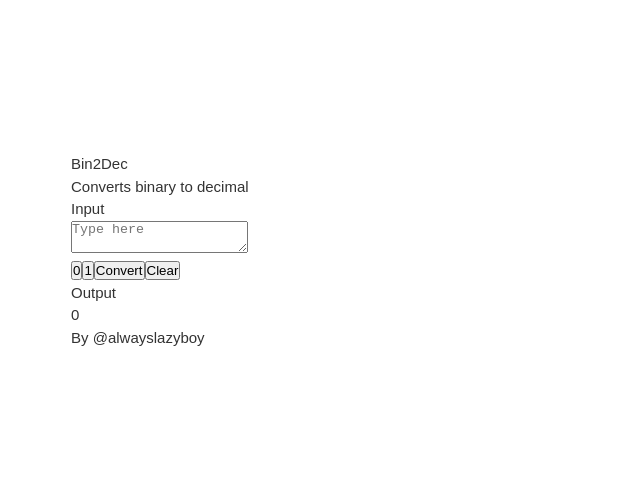
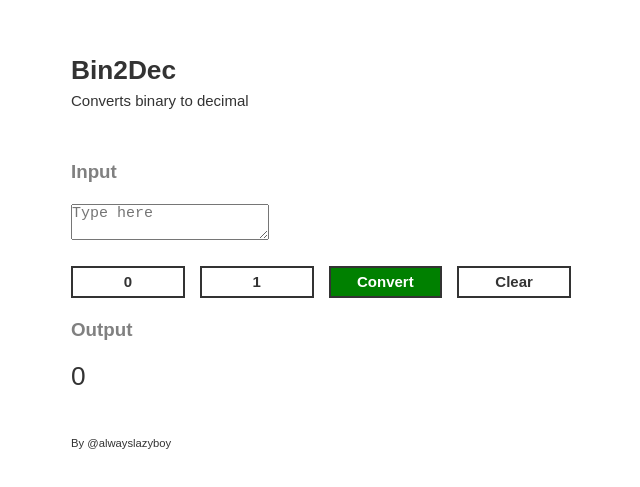
Before and after one commit to alwayslazyboy/bin2dec, a React (Vite) app: page / in a window 1280 px wide. Shown: the part 149-636 px from the top of the page, without its empty margins (319-959 px from the left). Built offline with nearby package versions, Linux system fonts and the light colour scheme.

Commit message:
Update styles

```diff
--- /dev/null
+++ b/src/UI/Button/button.sass
@@ -0,0 +1,37 @@
+@use '../../sass/utilities' as *
+
+$-background-color: transparent
+$-color: $black
+$-hover-background-color: lightgrey
+$-hover-color: $-color
+$-border-size: 2px
+$-border-color: $black
+$-outline-size: 2px
+$-outline-color: lightblue
+$-weight: $weight-semibold
+
+.button
+    align-items: center
+    background-color: $-background-color
+    border: $-border-size solid $-border-color
+    color: $-color
+    font-weight: $-weight
+    cursor: pointer
+    display: inline-flex
+    height: 32px
+    justify-content: center
+    padding: 0.75rem 1.25rem
+    position: relative
+    text-align: center
+    &:hover
+        background-color: $-hover-background-color
+        color: $-hover-color
+    &:focus
+        outline: none
+        box-shadow: 0 0 0 $-outline-size $-outline-color
+    &.is-primary
+        background-color: $primary
+        color: $white
+    &.is-danger
+        background-color: $danger
+        color: $white
--- /dev/null
+++ b/src/UI/ButtonGroup/button-group.sass
@@ -0,0 +1,11 @@
+@use '../../sass/utilities' as *
+
+$-gap: 0.5rem
+
+.button-group
+    display: flex
+    flex-wrap: wrap
+    margin: -#{$-gap}
+    .button
+        flex: 1
+        margin: #{$-gap}
--- /dev/null
+++ b/src/UI/Textarea/textarea.sass
@@ -0,0 +1,19 @@
+@use '../../sass/utilities' as *
+
+$-min-height: 200px
+$-border-size: 2px
+$-border-color: $black
+$-size: $size-6
+$-outline-size: 2px
+$-outline-color: lightblue
+
+.textarea
+    border: $-border-size solid $-border-color
+    display: block
+    min-height: $-min-height
+    width: 100%
+    font-size: $-size
+    padding: 0.75rem
+    &:focus
+        outline: none
+        box-shadow: 0 0 0 $-outline-size $-outline-color
--- /dev/null
+++ b/src/UI/Title/title.sass
@@ -0,0 +1,14 @@
+@use '../../sass/utilities' as *
+
+$-size: $size-3
+$-weight: $weight-bold
+$-line-height: 1.25
+
+.title
+    font-size: $-size
+    font-weight: $-weight
+    list-height: $-line-height
+    &:not(:last-child)
+        margin-bottom: 1.25rem
+    &:not(.is-spaced) + .subtitle
+        margin-top: -1.25rem
--- a/src/app.sass
+++ b/src/app.sass
@@ -1,6 +1,20 @@
 @use './sass/utilities' as *
 
 #app
+    display: flex
+    flex-direction: column
     flex: 1
     margin: auto
     max-width: 500px
+    width: 100%
+
+.app
+    &-head,
+    &-foot
+        flex: none
+    &-body
+        flex: 1
+        padding: 3rem 0
+    /* credits */
+    &-foot > .credit
+        font-size: $size-7
--- a/src/components/Bin2Dec/bin2dec.sass
+++ b/src/components/Bin2Dec/bin2dec.sass
@@ -1 +1,25 @@
 @use '../../sass/utilities' as *
+
+.bin2dec
+    display: flex
+    flex-direction: column
+    &-head,
+    &-foot
+        flex: none
+    &-body
+        flex: 1
+        padding: 1.25rem 0
+    &--div:not(:last-child)
+        margin-bottom: 1.25rem
+    /* Title */
+    .title
+        color: grey
+        font-size: $size-5
+    /* Output */
+    &-foot > p
+        font-size: $size-3
+        line-height: 1
+    .button-group .button
+        +mobile
+            flex: none
+            width: calc(50% - 15px)
--- a/src/index.sass
+++ b/src/index.sass
@@ -2,6 +2,10 @@
 @use './sass/base/general.sass'
 
 @use './UI/Alert/alert.sass'
+@use './UI/Button/button.sass'
+@use './UI/Textarea/textarea.sass'
+@use './UI/ButtonGroup/button-group.sass'
+@use './UI/Title/title.sass'
 
 @use './app.sass'
 @use './components/Bin2Dec/bin2dec.sass'
--- a/src/sass/base/general.sass
+++ b/src/sass/base/general.sass
@@ -1,23 +1,30 @@
 @use '../utilities' as *
 
-$base-font-size: 15px
-$base-font-family: $family-sans-serif
-$base-color: $black
+$-base-font-size: 15px
+$-base-font-family: $family-sans-serif
+$-base-color: $black
 
-$body-background-color: $white
-$body-font-weight: $weight-normal
-$body-line-height: 1.5
+$-body-background-color: $white
+$-body-font-weight: $weight-normal
+$-body-line-height: 1.5
+$-body-padding-y: 3rem
+$-body-padding-x: 1.5rem
 
 html
-    color: $base-color
-    font-family: $base-font-family
-    font-size: $base-font-size
+    color: $-base-color
+    font-family: $-base-font-family
+    font-size: $-base-font-size
     overflow-x: hidden
     overflow-y: scroll
 
 body
-    background-color: $body-background-color
+    background-color: $-body-background-color
     display: flex
-    font-weight: $body-font-weight
-    line-height: $body-line-height
+    font-weight: $-body-font-weight
+    line-height: $-body-line-height
     min-height: 100vh
+    padding: $-body-padding-y $-body-padding-x
+
+button,
+textarea
+    font-size: 1em
--- a/src/sass/utilities/mixins.sass
+++ b/src/sass/utilities/mixins.sass
@@ -1,4 +1,8 @@
 @use './variables' as *
+
+=mobile
+    @media screen and (max-width: $tablet - 1px)
+        @content
 
 =size($w, $h: $w)
     height: $h
--- a/src/sass/utilities/variables.sass
+++ b/src/sass/utilities/variables.sass
@@ -3,6 +3,7 @@
 $white: #fff
 $black: #333
 
+$primary: green
 $info: blue
 $danger: red
 
@@ -10,4 +11,19 @@ $danger: red
 
 $family-sans-serif: "Arial", sans-serif
 
+$size-1: 3rem
+$size-2: 2rem
+$size-3: 1.75rem
+$size-4: 1.5rem
+$size-5: 1.25rem
+$size-6: 1rem
+$size-7: 0.75rem
+
 $weight-normal: 400
+$weight-medium: 500
+$weight-semibold: 600
+$weight-bold: 900
+
+// Responsiveness
+
+$tablet: 768px
```
